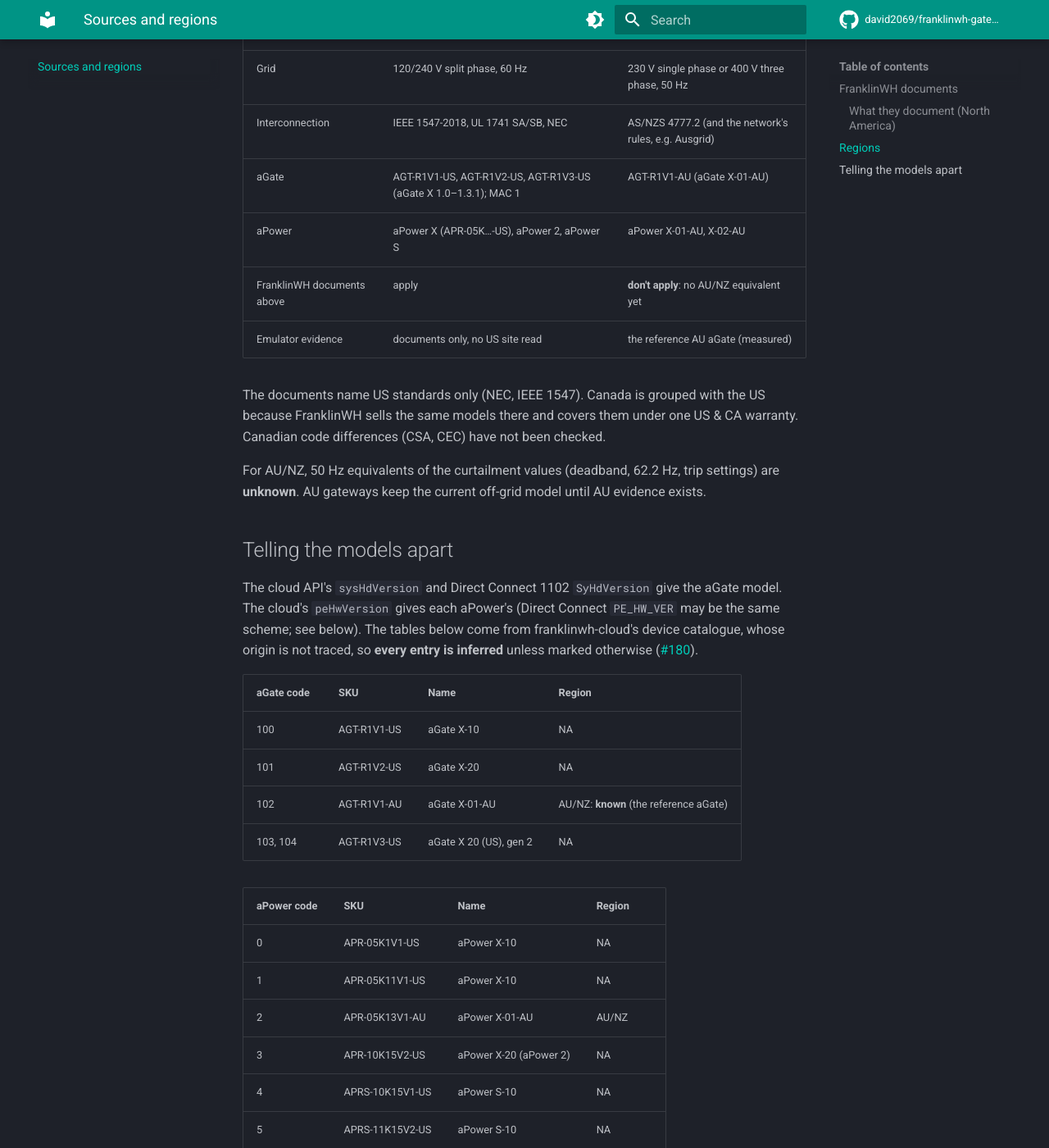
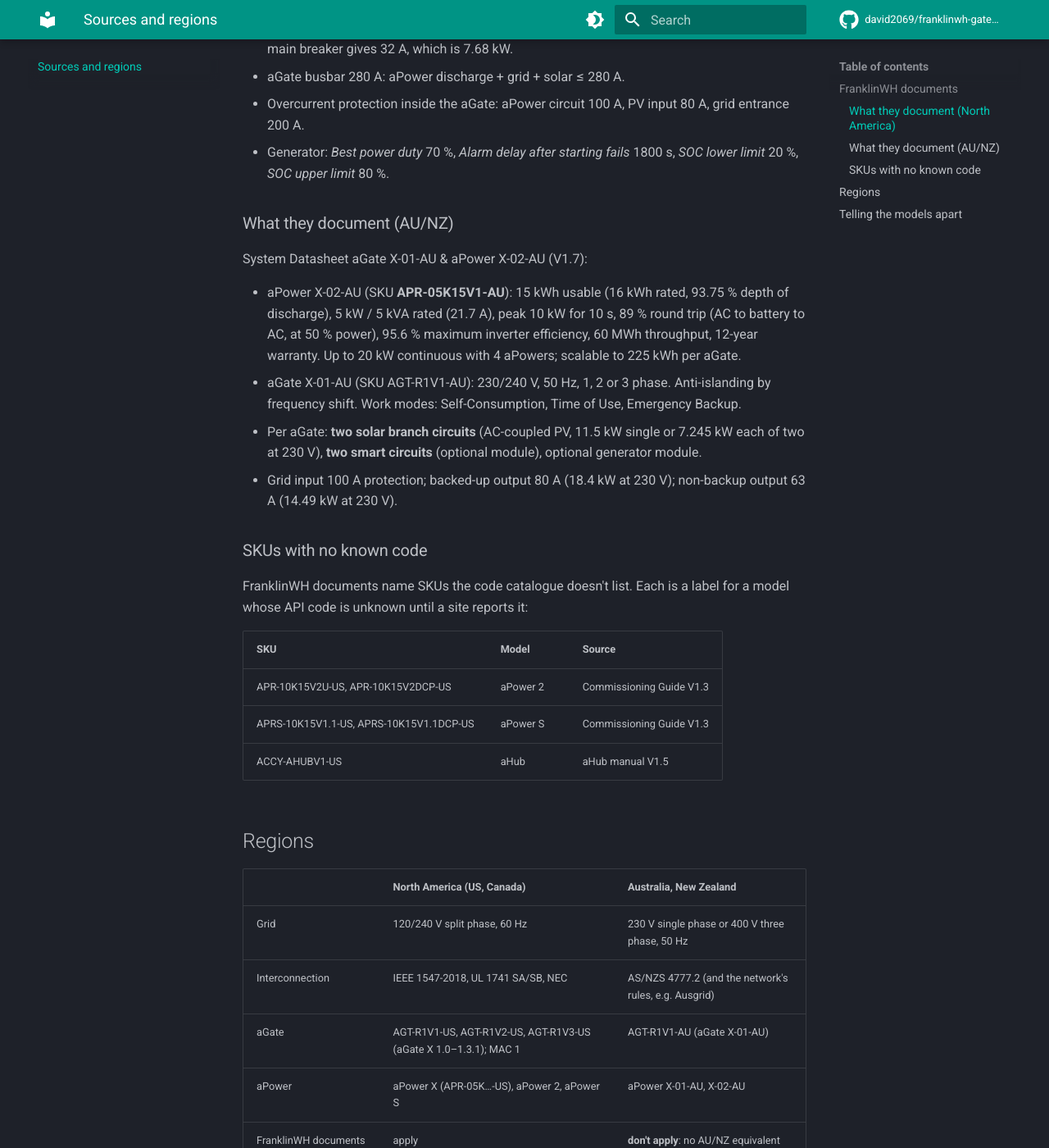
Before and after one commit to david2069/franklinwh-gateway-emulator, an MkDocs documentation site: the page built from docs/sources-and-regions.md, in a window 1280 px wide and 1400 px high, scrolled down 2483 px. Shown: the whole window at 82% size. Built offline with MkDocs 1.6.1 and Material for MkDocs 9.7.7, drawn with Linux system fonts in a browser that asks for light colours; comment, search, counter and statistics services are not loaded; some of the changed text lies outside the part shown.

Commit message:
Catalogue and sources: AU datasheet, commissioning guide, aHub manual (#180) (#190)
aPower X-02-AU (code 7) now follows FranklinWH's System Datasheet aGate
X-01-AU & aPower X-02-AU V1.7: SKU APR-05K15V1-AU first (the catalogue's
APR-05K13V2-AU kept), 15 kWh, 5 kW, peak 10 kW for 10 s; code still
inferred. Sources and regions adds the datasheet, the MAC 1 commissioning
guide and the aHub manual, what the datasheet documents for AU/NZ (two
solar branch circuits, two smart circuits per aGate, limits), and the
SKUs those documents name that have no known code.

Refs #180


Claude-Session: https://claude.ai/code/session_011w1uMEKiYvQ2MFnwbrKSQd

Co-authored-by: david2069 <david2069@users.noreply.github.com>
Co-authored-by: Claude Opus 5.5 <noreply@anthropic.com>

```diff
--- a/docs/sources-and-regions.md
+++ b/docs/sources-and-regions.md
@@ -21,6 +21,9 @@ owner; get them from FranklinWH.
 | *PV Curtailment White Paper* (6 pp.) | 2025-05-14 | North America (60 Hz) | IEEE 1547-2018 §5.4.3, UL 1741 SA/SB | Off-grid PV curtailment ([#178](https://github.com/david2069/franklinwh-gateway-emulator/issues/178)) |
 | *Power Control System Technical Brief* (12 pp.) | 2024-04-07 | North America | NFPA 70 (NEC 2020) 705.12, 705.13; UL 1741 PCS | PCS export and import settings ([#123](https://github.com/david2069/franklinwh-gateway-emulator/issues/123)), generator settings ([#179](https://github.com/david2069/franklinwh-gateway-emulator/issues/179)) |
 | Support article [*Why is the system showing PV curtailment?*](https://www.franklinwh.com/support/articles/detail/why-is-the-system-showing-pv-curtailment?product_type=15) | — | North America (cites HECO and California NEM programmes) | — | Curtailment causes and labels ([#176](https://github.com/david2069/franklinwh-gateway-emulator/issues/176)) |
+| *Commissioning Guide (MAC 1 & aPower 2 & aPower S)*, app V2.18.0 (65 pp.) | V1.3, 2026-10-19 | North America (MAC 1 systems, not the aGate) | — | Commissioning steps, PCS settings, derating, PTO ([#185](https://github.com/david2069/franklinwh-gateway-emulator/issues/185)) |
+| *aHub Installation and Operations Manual*, ACCY-AHUBV1-US (63 pp.) | V1.5, 2026-10-16 | North America (US, Canada) | — | Accessories ([#189](https://github.com/david2069/franklinwh-gateway-emulator/issues/189)) |
+| *System Datasheet aGate X-01-AU & aPower X-02-AU* (2 pp.) | V1.7, 2026-09-10 | AU/NZ | AS/NZS 4777.2, IEC 62109, IEC 62116 | aPower X-02-AU specs; AU aGate limits ([#180](https://github.com/david2069/franklinwh-gateway-emulator/issues/180), [#189](https://github.com/david2069/franklinwh-gateway-emulator/issues/189)) |
 | Warranties (AU & NZ; US & CA) and the Backwards Compatibility Statement (US) | 2026 | per document | — | Products and compatibility ([Model baseline](model-baseline.md)) |
 
 ### What they document (North America)
@@ -66,6 +69,32 @@ PCS Technical Brief:
   200 A.
 - Generator: *Best power duty* 70 %, *Alarm delay after starting fails* 1800 s, *SOC lower
   limit* 20 %, *SOC upper limit* 80 %.
+
+### What they document (AU/NZ)
+
+System Datasheet aGate X-01-AU & aPower X-02-AU (V1.7):
+
+- aPower X-02-AU (SKU **APR-05K15V1-AU**): 15 kWh usable (16 kWh rated, 93.75 % depth of
+  discharge), 5 kW / 5 kVA rated (21.7 A), peak 10 kW for 10 s, 89 % round trip (AC to battery
+  to AC, at 50 % power), 95.6 % maximum inverter efficiency, 60 MWh throughput, 12-year warranty.
+  Up to 20 kW continuous with 4 aPowers; scalable to 225 kWh per aGate.
+- aGate X-01-AU (SKU AGT-R1V1-AU): 230/240 V, 50 Hz, 1, 2 or 3 phase. Anti-islanding by
+  frequency shift. Work modes: Self-Consumption, Time of Use, Emergency Backup.
+- Per aGate: **two solar branch circuits** (AC-coupled PV, 11.5 kW single or 7.245 kW each of
+  two at 230 V), **two smart circuits** (optional module), optional generator module.
+- Grid input 100 A protection; backed-up output 80 A (18.4 kW at 230 V); non-backup output 63 A
+  (14.49 kW at 230 V).
+
+### SKUs with no known code
+
+FranklinWH documents name SKUs the code catalogue doesn't list. Each is a label for a model whose
+API code is unknown until a site reports it:
+
+| SKU | Model | Source |
+|---|---|---|
+| APR-10K15V2U-US, APR-10K15V2DCP-US | aPower 2 | Commissioning Guide V1.3 |
+| APRS-10K15V1.1-US, APRS-10K15V1.1DCP-US | aPower S | Commissioning Guide V1.3 |
+| ACCY-AHUBV1-US | aHub | aHub manual V1.5 |
 
 ## Regions
 
```
Also changed, not shown: CHANGELOG.md (+1 -0 lines), 3 other files.
